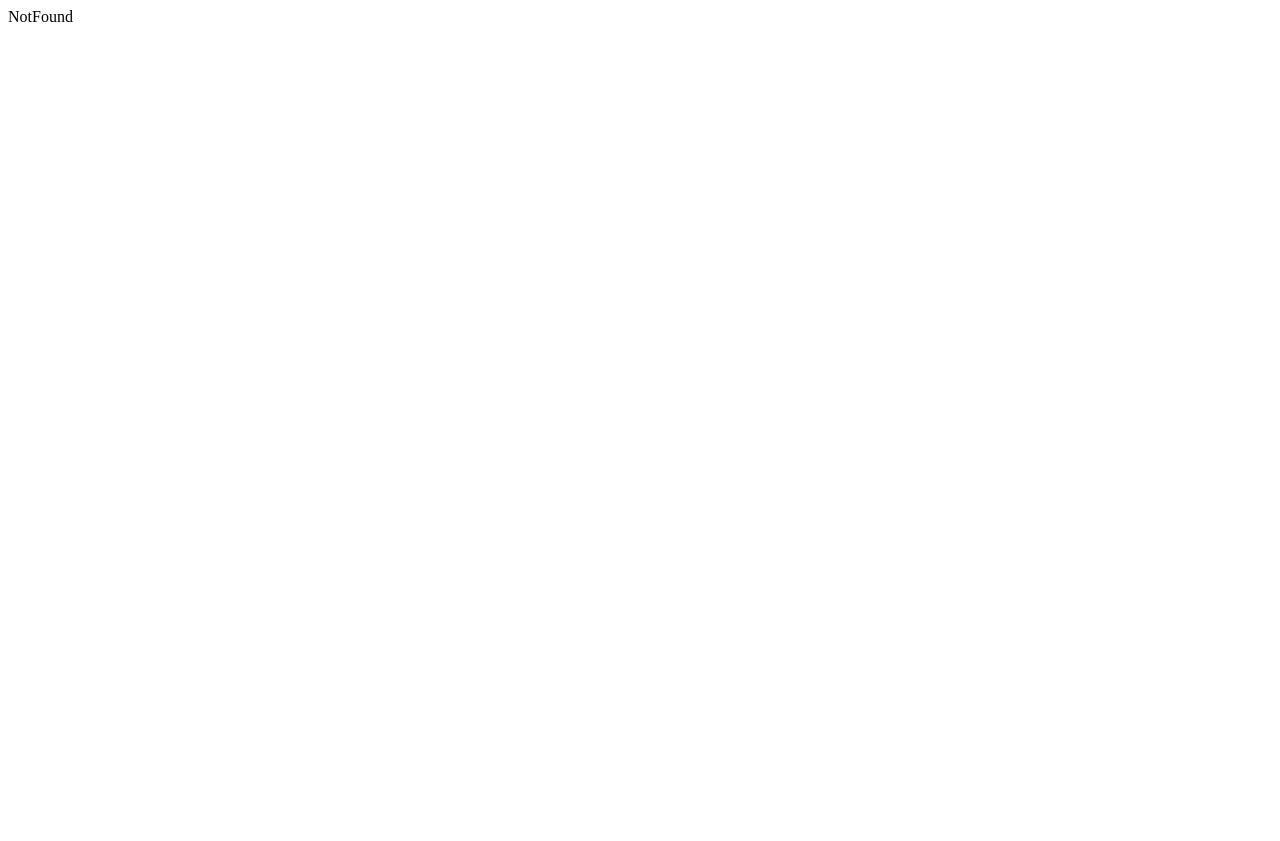
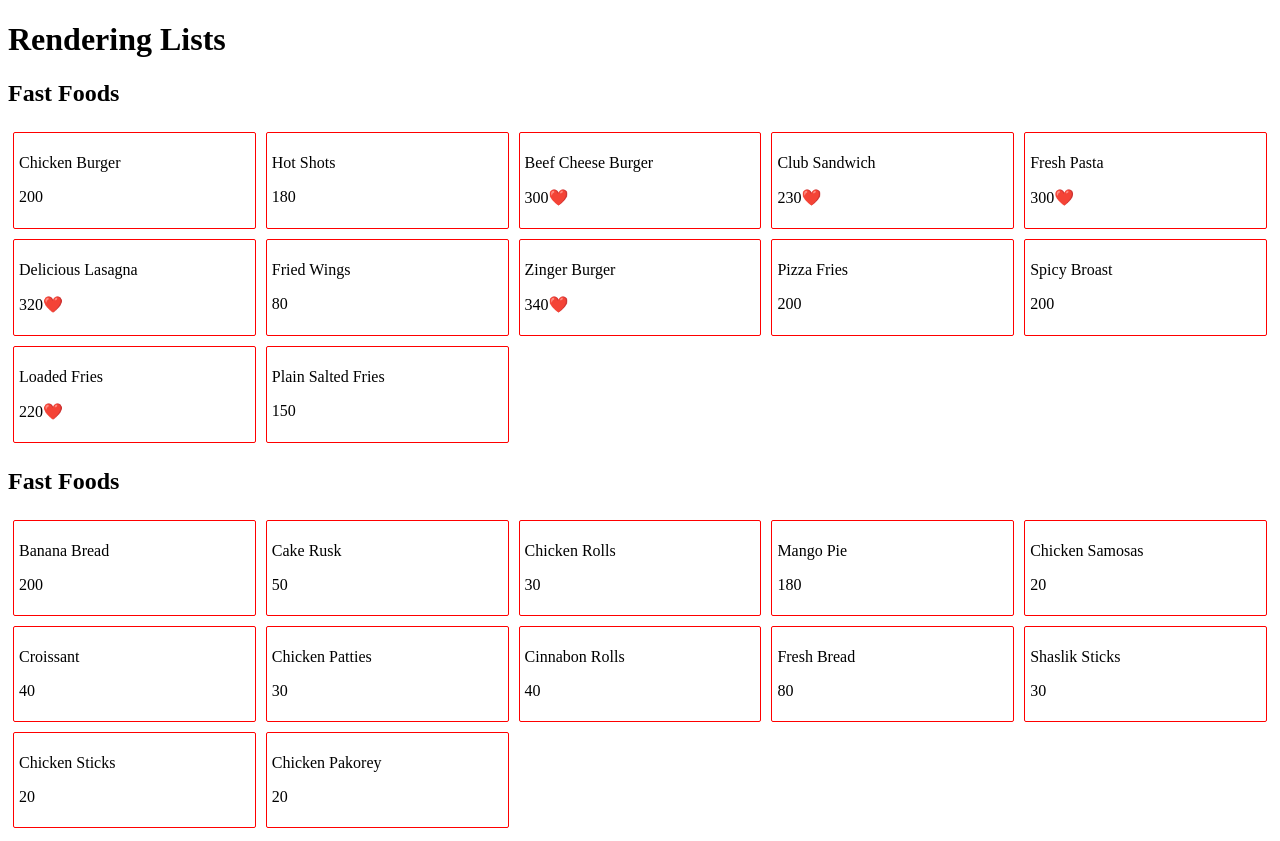
Before and after one commit to sami-ul-haq/bytewise-tasks, a React (Vite) app: page /rendering-list in a window 1280 px wide. Before the commit the page ends 800 px from the top, so only its background shows below. Built offline with nearby package versions, Linux system fonts and the light colour scheme.

Commit message:
rendering lists

```diff
--- a/src/App.css
+++ b/src/App.css
@@ -1,10 +1,13 @@
-.foodItems{
+@import url('https://fonts.googleapis.com/css2?family=Poppins:ital,wght@0,100;0,200;0,300;0,400;0,500;0,600;0,700;1,200;1,500&display=swap');
+
+
+.listItems{
     display: grid;
     grid-template-columns: repeat(5, 1fr);
     margin-top: 20px;
 }
 
-.foodItem{
+.listItem{
     border: 1px solid red;
     border-radius: 2px;
     margin: 5px;
@@ -12,7 +15,7 @@
 }
 
 @media (max-width: 576px){
-    .foodItems{
+    .listItems{
         grid-template-columns: repeat(2, 1fr);
     }
 }
--- a/src/App.jsx
+++ b/src/App.jsx
@@ -1,5 +1,6 @@
 import { BrowserRouter, Route, Routes } from "react-router-dom";
 import ConditionalRendering from "./components/ConditionalRendering";
+import RenderingLists from "./components/RenderingLists";
 import NotFound from "./components/NotFound";
 import Home from "./Home";
 import Task4 from "./Task4";
@@ -12,6 +13,7 @@
           <Route path="/" element={<Home />} />
           <Route path="/responding-to-events" element={<Task4 />} />
           <Route path="/conditional-rendering" element={<ConditionalRendering />} />
+          <Route path="/rendering-list" element={<RenderingLists />} />
           <Route path="*" element={<NotFound />} />
         </Routes>
       </BrowserRouter>
--- a/src/Home.jsx
+++ b/src/Home.jsx
@@ -11,6 +11,7 @@
         <li>
           <Link to="/responding-to-events">Responding to Events</Link>
           <Link to="/conditional-rendering">Conditionla Rendering</Link>
+          <Link to="/rendering-list">Rendering Lists</Link>
         </li>
       </ul>
     </nav>
--- a/src/components/ConditionalRendering.jsx
+++ b/src/components/ConditionalRendering.jsx
@@ -16,11 +16,11 @@
       <button onClick={foodRender}>
         Click Here to Render Fast Food Products List
       </button>
-      <div className="foodItems">
+      <div className="listItems">
 
       {toggle &&
         myFood.map((item) => (
-            <div key={item.id} className="foodItem">
+            <div key={item.id} className="listItem">
             <p>{item.title}</p>
             <p>{item.price > 200 ? item.price + "❤️" : item.price}</p>
           </div>
--- /dev/null
+++ b/src/components/RenderingLists.jsx
@@ -0,0 +1,32 @@
+import { useState } from "react";
+import { bakeryItemProducts, fastFoodProducts } from "../db";
+
+const RenderingLists = () => {
+  const [fastFood, setFastFood] = useState(fastFoodProducts);
+  const [bakeryItems, setBakeryItems] = useState(bakeryItemProducts);
+  return (
+    <div>
+      <h1>Rendering Lists</h1>
+      <h2>Fast Foods</h2>
+      <div className="listItems">
+        {fastFood.map((item) => (
+          <div key={item.id} className="listItem">
+            <p>{item.title}</p>
+            <p>{item.price > 200 ? item.price + "❤️" : item.price}</p>
+          </div>
+        ))}
+      </div>
+      <h2>Fast Foods</h2>
+      <div className="listItems">
+        {bakeryItems.map((item) => (
+          <div key={item.id} className="listItem">
+            <p>{item.title}</p>
+            <p>{item.price > 200 ? item.price + "❤️" : item.price}</p>
+          </div>
+        ))}
+      </div>
+    </div>
+  );
+};
+
+export default RenderingLists;
```
